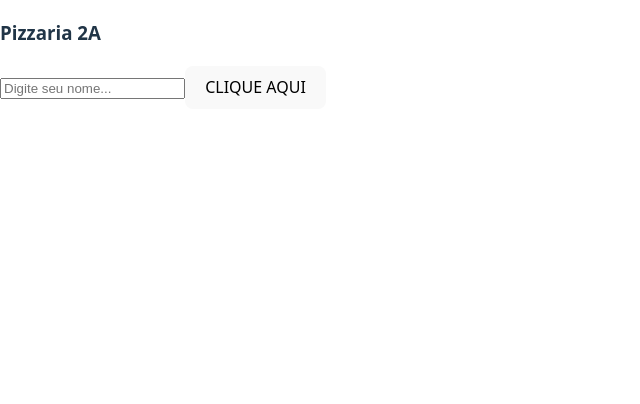
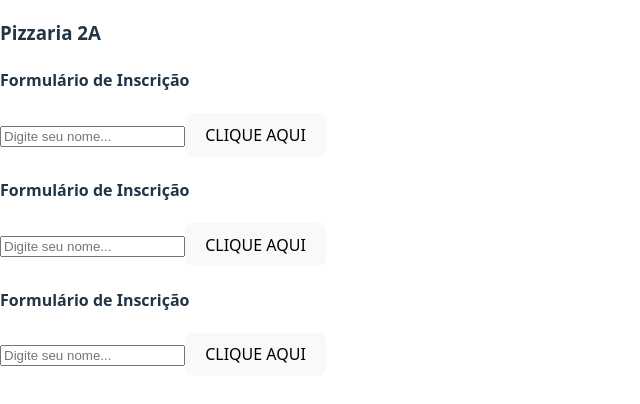
Before and after one commit to rm93851/pizzaria2a20252, a React (Vite) app: page / in a window 1280 px wide. Shown: the top 404 px of the page, without its empty margins (0-640 px from the left). Built offline with nearby package versions, Linux system fonts and the light colour scheme.

Commit message:
componente

```diff
--- a/src/App.jsx
+++ b/src/App.jsx
@@ -4,9 +4,10 @@ function App(){
 
   const [nome, setNome] = useState('Ronaldo');
 
+  const Formulario = () => {
     return (
-    <div>
-      <h3>Pizzaria 2A</h3>
+      <>
+        <h4>Formulário de Inscrição</h4>
         <input className="Nome"
             name = "nome"
             placeholder="Digite seu nome..."
@@ -15,6 +16,16 @@ function App(){
         <button onClick={()=>{alert(nome)}}>
           CLIQUE AQUI
         </button>
+      </>
+    )
+  }
+
+  return (
+    <div>
+      <h3>Pizzaria 2A</h3>
+      <Formulario />
+      <Formulario />
+      <Formulario />
     </div>
   )
 }
```
Lines whose indentation alone changed are shown as unchanged.
